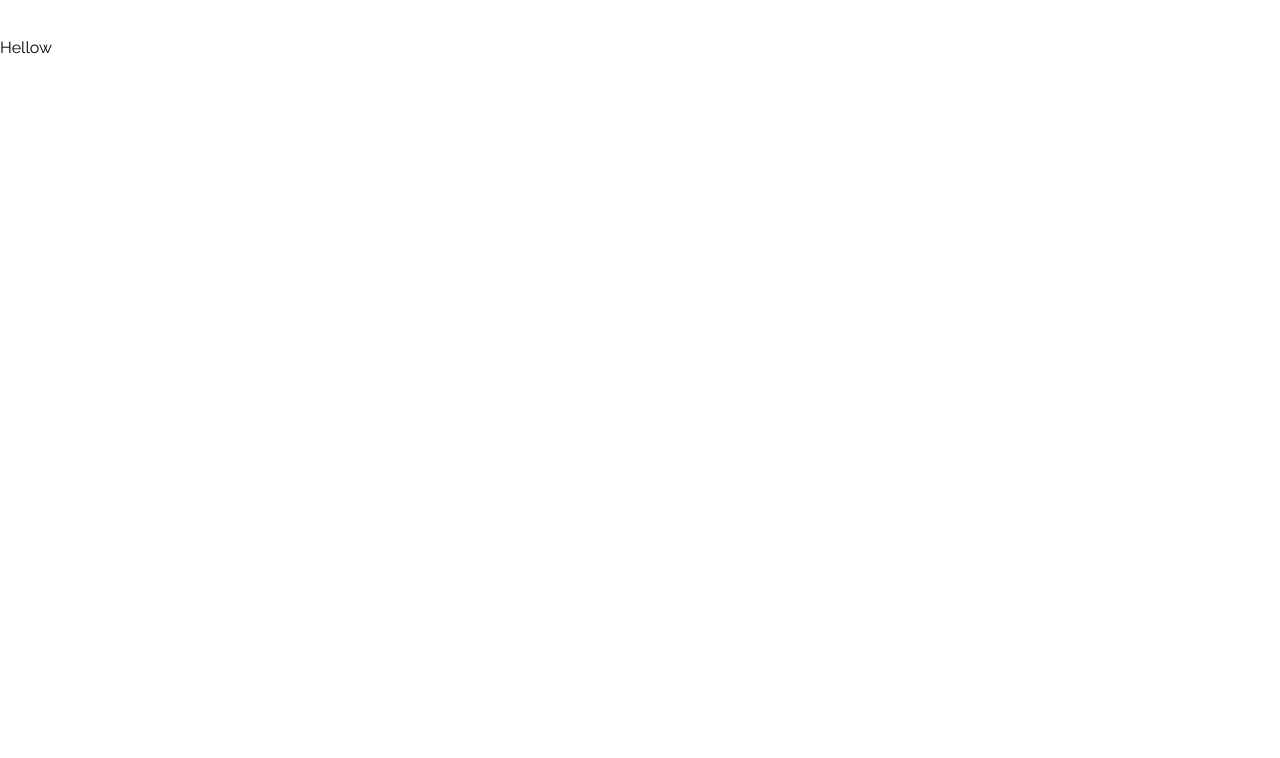
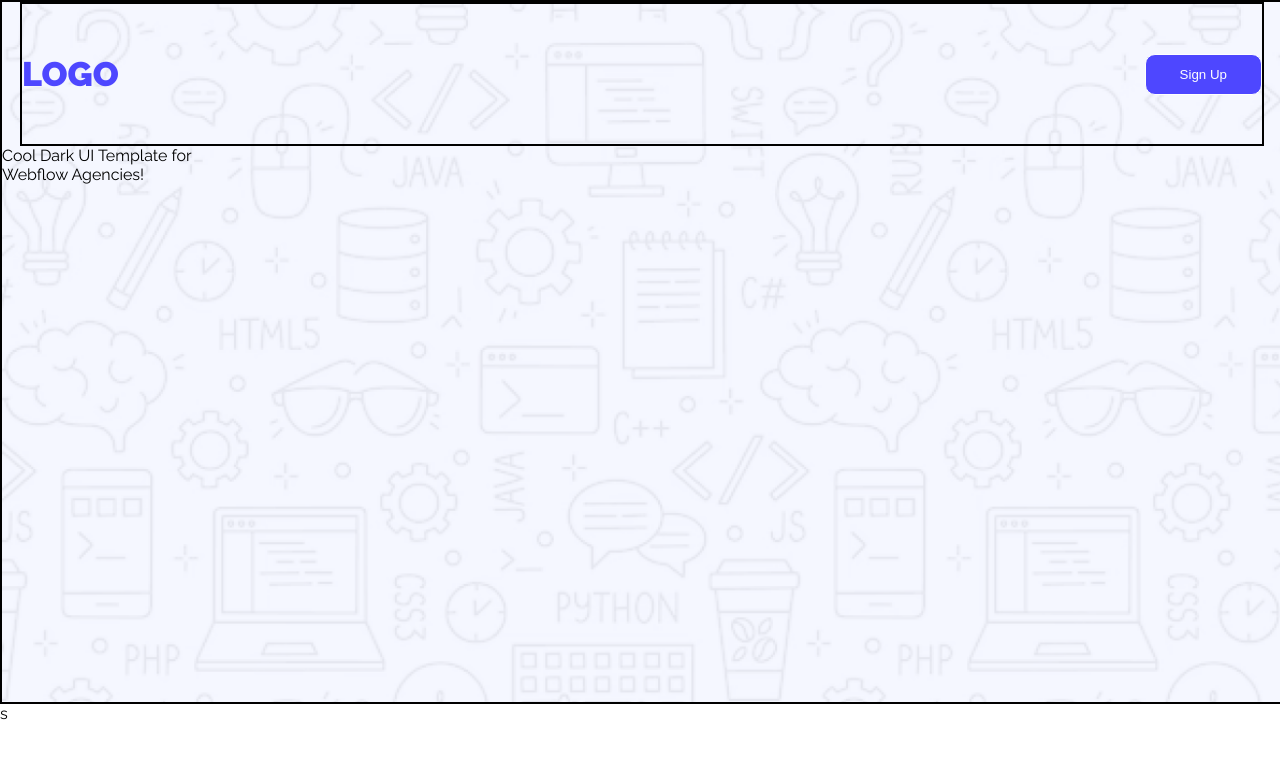
Before and after one commit to sakib404-hub/Assignment-01, a plain HTML site: page index.html in a window 1280 px wide. Drawn offline with Linux system fonts and the light colour scheme.

Commit message:
Added the navigation Bar

```diff
--- a/index.html
+++ b/index.html
@@ -15,18 +15,26 @@
   </head>
   <body class="raleway-fonts">
     <header>
+      <div class="head-container">
         <nav>
           <ul>
+            <li class="btn-color logo">LOGO</li>
             <li>
-            <a href="#"></a>
-          </li>
-          <li>
-            <a href="#"></a>
+              <button class="btn-color2 sign-up">Sign Up</button>
             </li>
           </ul>
         </nav>
+        <div class="hero-section">
+          <div class="hero-section-content">
+            <p>Cool Dark UI Template for</p>
+            <p>Webflow Agencies!</p>
+          </div>
+          <div class="hero-section-button"></div>
+        </div>
+      </div>
     </header>
-    <main>Hellow</main>
+    <main></main>
     <footer></footer>
+    s
   </body>
 </html>
--- a/style.css
+++ b/style.css
@@ -4,8 +4,12 @@
 }
 /* Shared Color */
 .btn-color{
+    color: #4E47FF;
+}
+.btn-color2{
     background-color: #4E47FF;
 }
+
 /* Raleway Fonts Importing with CSS */
 
 .raleway-fonts{
@@ -14,3 +18,49 @@
   font-weight: normal;
   font-style: normal;
 }
+
+/* Styling the Navigation bar  */
+.head-container{
+    height: 700px;
+    width: 100%;
+    border: 2px solid black;
+    background-image: url("asset/Hero-bg.png");
+    background-repeat: none;
+    background-size: cover;
+}
+nav{
+    height: 140px;
+    width: 1240px;
+    margin: 0 auto;
+    border: 2px solid black;
+    display: flex;
+    align-items: center;
+}
+nav ul{
+    width: 100%;
+    display: flex;
+    align-items: center;
+    justify-content: space-between;
+}
+
+nav ul li{
+    list-style: none;
+}
+
+.logo{
+    font-size: 34px;
+    font-weight: 900;
+    cursor: pointer;
+}
+
+.sign-up{
+    padding: 12px 34px;
+    border-radius: 10px;
+    border: 1px solid #ffffff;
+    color: white;
+    cursor: pointer;
+}
+
+.sign-up:hover{
+    border: 2px solid white;
+}
```
Lines whose indentation alone changed are shown as unchanged.
